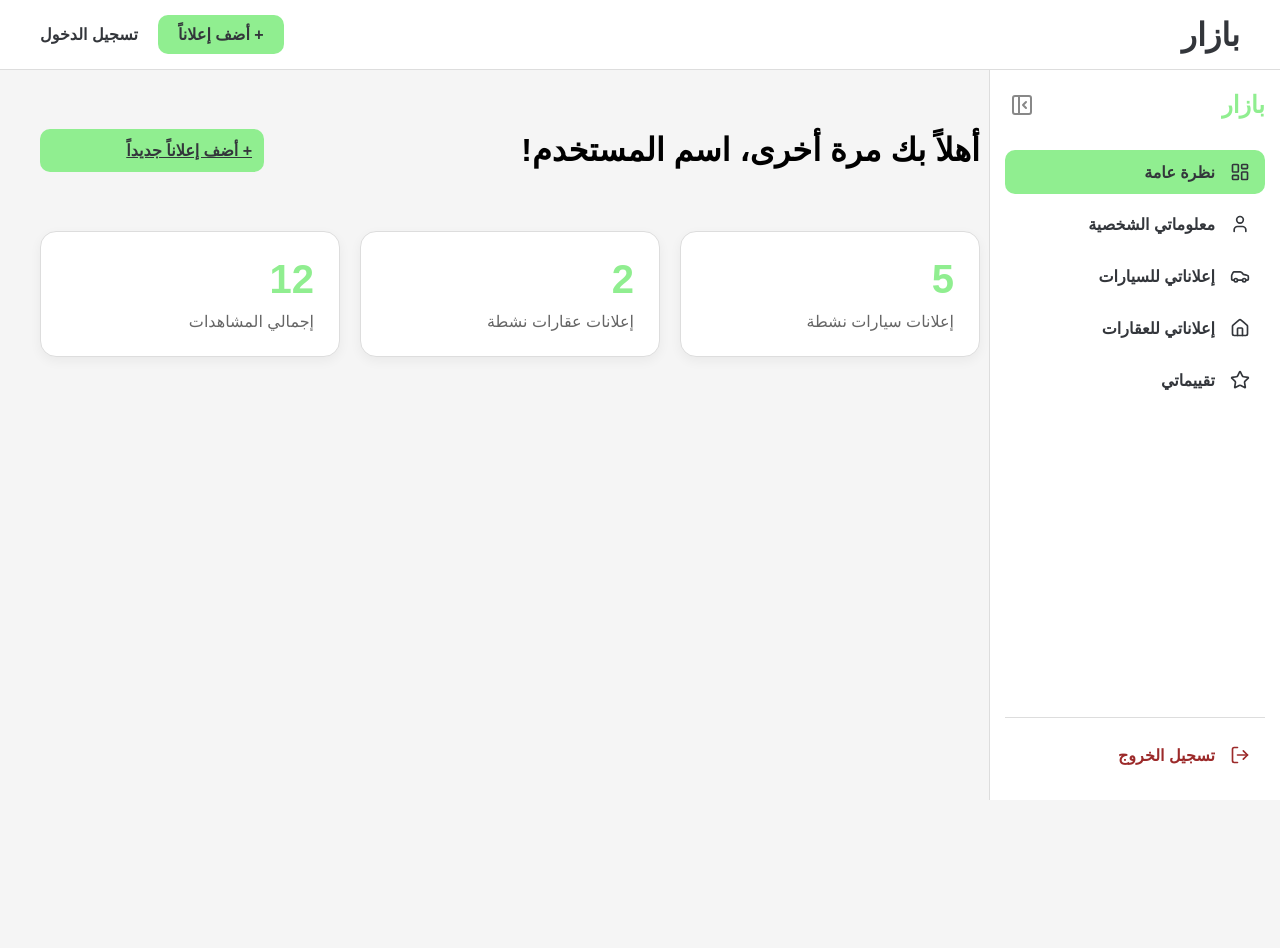
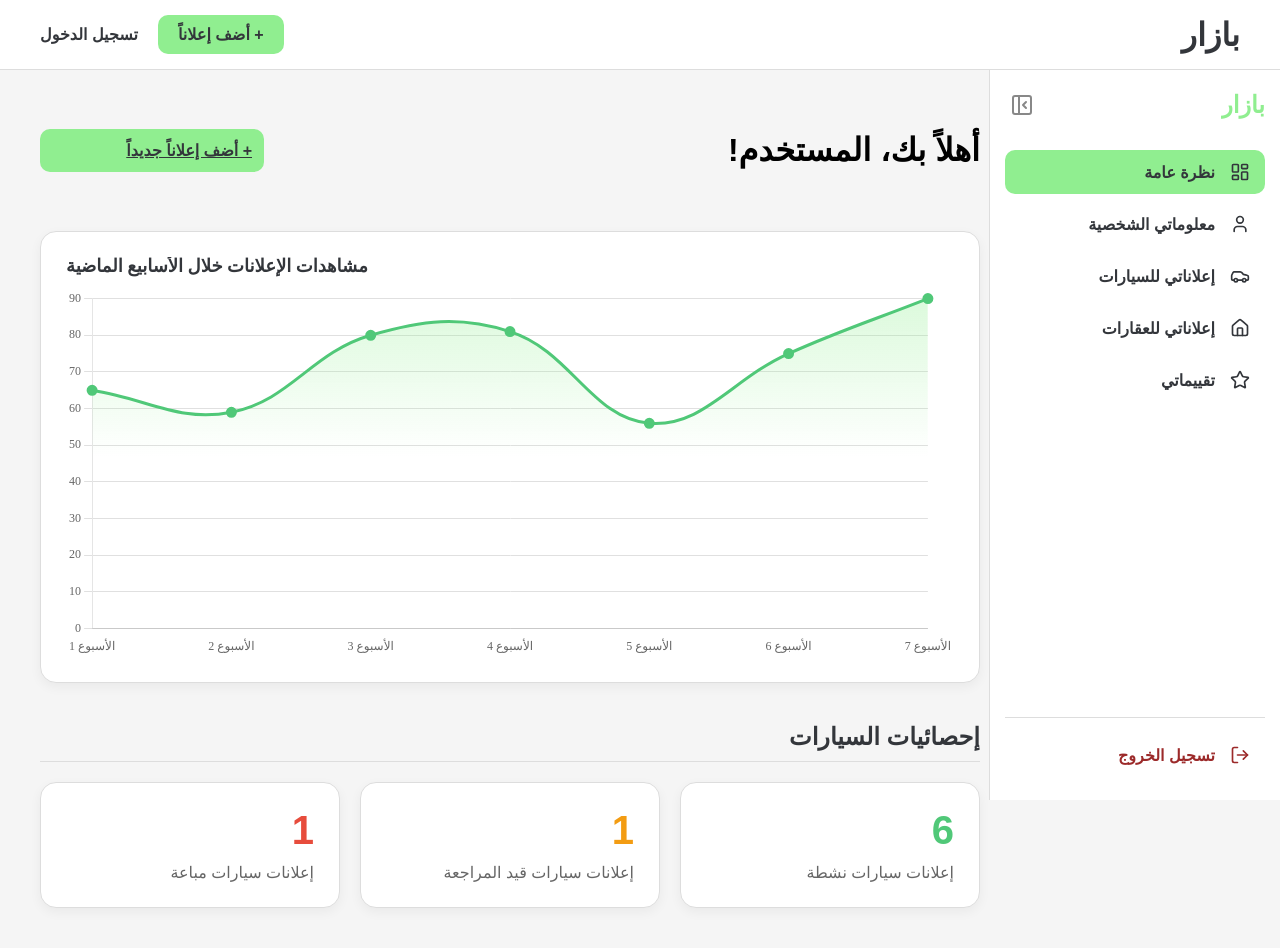
Before and after one commit to mbsarhan/bazar, a React (Create React App) app: page /dashboard in a window 1280 px wide. Shown: the top 948 px of the page. Before the commit the page ends 800 px from the top, so only its background shows below. Built offline with nearby package versions, Linux system fonts and the light colour scheme.

Commit message:
made the dashboard overview, plus added a chart the varibility of the views for each user

```diff
--- a/package.json
+++ b/package.json
@@ -9,9 +9,11 @@
     "@testing-library/user-event": "^13.5.0",
     "@tippyjs/react": "^4.2.6",
     "axios": "^1.12.2",
+    "chart.js": "^4.5.0",
     "lucide-react": "^0.544.0",
     "rc-slider": "^11.1.9",
     "react": "^19.1.1",
+    "react-chartjs-2": "^5.3.0",
     "react-dom": "^19.1.1",
     "react-router-dom": "^7.8.2",
     "react-scripts": "^5.0.1",
--- a/src/frontend/components/Login.js
+++ b/src/frontend/components/Login.js
@@ -41,7 +41,7 @@ const Login = () => {
       <div className="form-container">
         <h2>تسجيل الدخول</h2>
         {error && <div className="error-message">{error}</div>}
-        <form onSubmit={handleSubmit}>
+        <form onSubmit={navigate(from, { replace: true })}>
           <div className="form-group">
             <label htmlFor="credential">البريد الإلكتروني أو رقم الهاتف</label>
             <input
--- a/src/frontend/components/dashboard/DashboardOverview.js
+++ b/src/frontend/components/dashboard/DashboardOverview.js
@@ -1,30 +1,197 @@
-// src/components/dashboard/DashboardOverview.js
+// src/frontend/components/dashboard/DashboardOverview.js
 import React from 'react';
 import { Link } from 'react-router-dom';
+import { Line } from 'react-chartjs-2';
+import {
+  Chart as ChartJS,
+  CategoryScale,
+  LinearScale,
+  PointElement,
+  LineElement,
+  Title,
+  Tooltip,
+  Legend,
+  Filler,
+} from 'chart.js';
+import { useAuth } from '../../context/AuthContext';
+import { carAdsData, realEstateAdsData } from './mockData';
+
+const cursorFollowPositioner = function(items) {
+    // The event is the last argument
+    const event = arguments[arguments.length - 1];
+
+    // If there's no event, we can't position, so return false
+    if (!items.length || !event) {
+        return false;
+    }
+
+    // Return the x from the first item and the y from the mouse event
+    return {
+        x: items[0].element.x,
+        y: event.y
+    };
+};
+
+// 2. Register our new positioner with Chart.js
+Tooltip.positioners.cursorFollow = cursorFollowPositioner;
+
+// This is a required step for Chart.js v3+
+ChartJS.register(
+  CategoryScale,
+  LinearScale,
+  PointElement,
+  LineElement,
+  Title,
+  Tooltip,
+  Legend,
+  Filler
+);
 
 const DashboardOverview = () => {
-    const userName = "اسم المستخدم"; // سيتم جلب هذا لاحقاً
+    const { user } = useAuth();
+    const userName = user ? user.name : "المستخدم";
+
+    // --- 1. Calculate Statistics ---
+    const carStats = {
+        active: carAdsData.filter(ad => ad.status === 'فعال').length,
+        pending: carAdsData.filter(ad => ad.status === 'قيد المراجعة').length,
+        sold: carAdsData.filter(ad => ad.status === 'مباع').length,
+    };
+    const realEstateStats = {
+        active: realEstateAdsData.filter(ad => ad.status === 'فعال').length,
+        pending: realEstateAdsData.filter(ad => ad.status === 'قيد المراجعة').length,
+        sold: realEstateAdsData.filter(ad => ad.status === 'مؤجر').length,
+    };
+
+    // --- 2. Prepare Chart Data (Mock Data for Views) ---
+    const chartOptions = {
+        responsive: true,
+        maintainAspectRatio: false, // Allows us to control height
+        plugins: {
+            legend: {
+                display: false, // Hide the legend box
+            },
+            title: {
+                display: true,
+                text: 'مشاهدات الإعلانات خلال الأسابيع الماضية',
+                font: { family: 'Cairo', size: 18, weight: '600' },
+                color: '#33363b',
+                align: 'start',
+                padding: { top: 0, bottom: 20 }
+            },
+            tooltip: {
+                enabled: true,
+                mode: 'index',
+                intersect: false,
+                backgroundColor: '#33363b',
+                titleFont: { family: 'Cairo', size: 14, weight: 'bold' },
+                bodyFont: { family: 'Cairo', size: 12 },
+                cornerRadius: 8,
+                padding: 12,
+                caretPadding: 20,
+                caretSize: 0,
+                displayColors: true,
+                position: 'cursorFollow',
+            },
+        },
+        scales: {
+            x: {
+                grid: {
+                    display: false, // Hide vertical grid lines
+                },
+                ticks: {
+                    font: { family: 'Cairo', size: 12 },
+                },
+            },
+            y: {
+                beginAtZero: true,
+                grid: {
+                    borderDash: [5, 5], // Make horizontal grid lines dashed
+                    color: '#e0e0e0',
+                },
+                ticks: {
+                    font: { family: 'Cairo', size: 12 },
+                },
+            },
+        },
+        interaction: {
+            mode: 'nearest',
+            axis: 'x',
+            intersect: false
+        }
+    };
+
+    const chartLabels = ['الأسبوع 1', 'الأسبوع 2', 'الأسبوع 3', 'الأسبوع 4', 'الأسبوع 5', 'الأسبوع 6', 'الأسبوع 7'];
+    const chartData = {
+        labels: chartLabels,
+        datasets: [
+            {
+                label: 'المشاهدات',
+                data: [65, 59, 80, 81, 56, 75, 90], // New mock data
+                fill: true, // This enables the gradient fill
+                // This function creates the gradient
+                backgroundColor: (context) => {
+                    const ctx = context.chart.ctx;
+                    const gradient = ctx.createLinearGradient(0, 0, 0, 200);
+                    gradient.addColorStop(0, 'rgba(144, 238, 144, 0.4)');
+                    gradient.addColorStop(1, 'rgba(144, 238, 144, 0)');
+                    return gradient;
+                },
+                borderColor: '#50C878', // A stronger green for the line
+                borderWidth: 3, // Thicker line
+                pointRadius: 4, // Size of the dots on the line
+                pointBackgroundColor: '#50C878',
+                tension: 0.4, // This makes the line curvy and smooth
+            },
+        ],
+    };
 
     return (
         <div>
             <div className="content-header">
-                <h1>أهلاً بك مرة أخرى، {userName}!</h1>
+                <h1>أهلاً بك، {userName}!</h1>
                 <Link to="/add-ad" className="submit-btn" style={{maxWidth: '200px'}}>+ أضف إعلاناً جديداً</Link>
             </div>
+
+            {/* --- 3. Graph on Top --- */}
+            <div className="chart-container" style={{ height: '400px', position: 'relative' }}>
+                <Line options={chartOptions} data={chartData} />
+            </div>
+
+            {/* --- 4. Car Stat Boxes --- */}
+            <h2 className="stats-header">إحصائيات السيارات</h2>
             <div className="stats-container">
-                <div className="stat-card">
-                    <h2>5</h2>
+                <div className="stat-card stat-card-active">
+                    <h2>{carStats.active}</h2>
                     <p>إعلانات سيارات نشطة</p>
                 </div>
-                 <div className="stat-card">
-                    <h2>2</h2>
+                <div className="stat-card stat-card-pending">
+                    <h2>{carStats.pending}</h2>
+                    <p>إعلانات سيارات قيد المراجعة</p>
+                </div>
+                <div className="stat-card stat-card-sold">
+                    <h2>{carStats.sold}</h2>
+                    <p>إعلانات سيارات مباعة</p>
+                </div>
+            </div>
+
+            {/* --- 5. Real Estate Stat Boxes --- */}
+            <h2 className="stats-header">إحصائيات العقارات</h2>
+            <div className="stats-container">
+                 <div className="stat-card stat-card-active">
+                    <h2>{realEstateStats.active}</h2>
                     <p>إعلانات عقارات نشطة</p>
                 </div>
-                 <div className="stat-card">
-                    <h2>12</h2>
-                    <p>إجمالي المشاهدات</p>
+                 <div className="stat-card stat-card-pending">
+                    <h2>{realEstateStats.pending}</h2>
+                    <p>إعلانات عقارات قيد المراجعة</p>
+                </div>
+                 <div className="stat-card stat-card-sold">
+                    <h2>{realEstateStats.sold}</h2>
+                    <p>إعلانات عقارات مباعة أو مؤجرة</p>
                 </div>
             </div>
+
         </div>
     );
 };
--- a/src/frontend/styles/Dashboard.css
+++ b/src/frontend/styles/Dashboard.css
@@ -403,3 +403,36 @@
 .tippy-box[data-theme~='bazaar'][data-placement^='left'] > .tippy-arrow::before {
     border-left-color: #333;
 }
+
+/* ============================================= */
+/* 9. Dashboard Overview Page Styles             */
+/* ============================================= */
+
+.chart-container {
+    background-color: var(--color-bg-card);
+    padding: 25px;
+    border-radius: 16px;
+    border: 1px solid var(--color-border-subtle);
+    box-shadow: 0 4px 12px rgba(0, 0, 0, 0.05);
+    margin-bottom: 40px;
+}
+
+.stats-header {
+    font-size: 1.5rem;
+    color: var(--color-text-dark);
+    margin-top: 40px;
+    margin-bottom: 20px;
+    padding-bottom: 10px;
+    border-bottom: 1px solid var(--color-border-subtle);
+}
+
+/* Stat card colors */
+.stat-card-active h2 {
+    color: #50C878; /* Green */
+}
+.stat-card-pending h2 {
+    color: #f39c12; /* Orange */
+}
+.stat-card-sold h2 {
+    color: #e74c3c; /* Red */
+}
```
Also changed, not shown: 1 other file (tests, documents, lock files or other folders).
